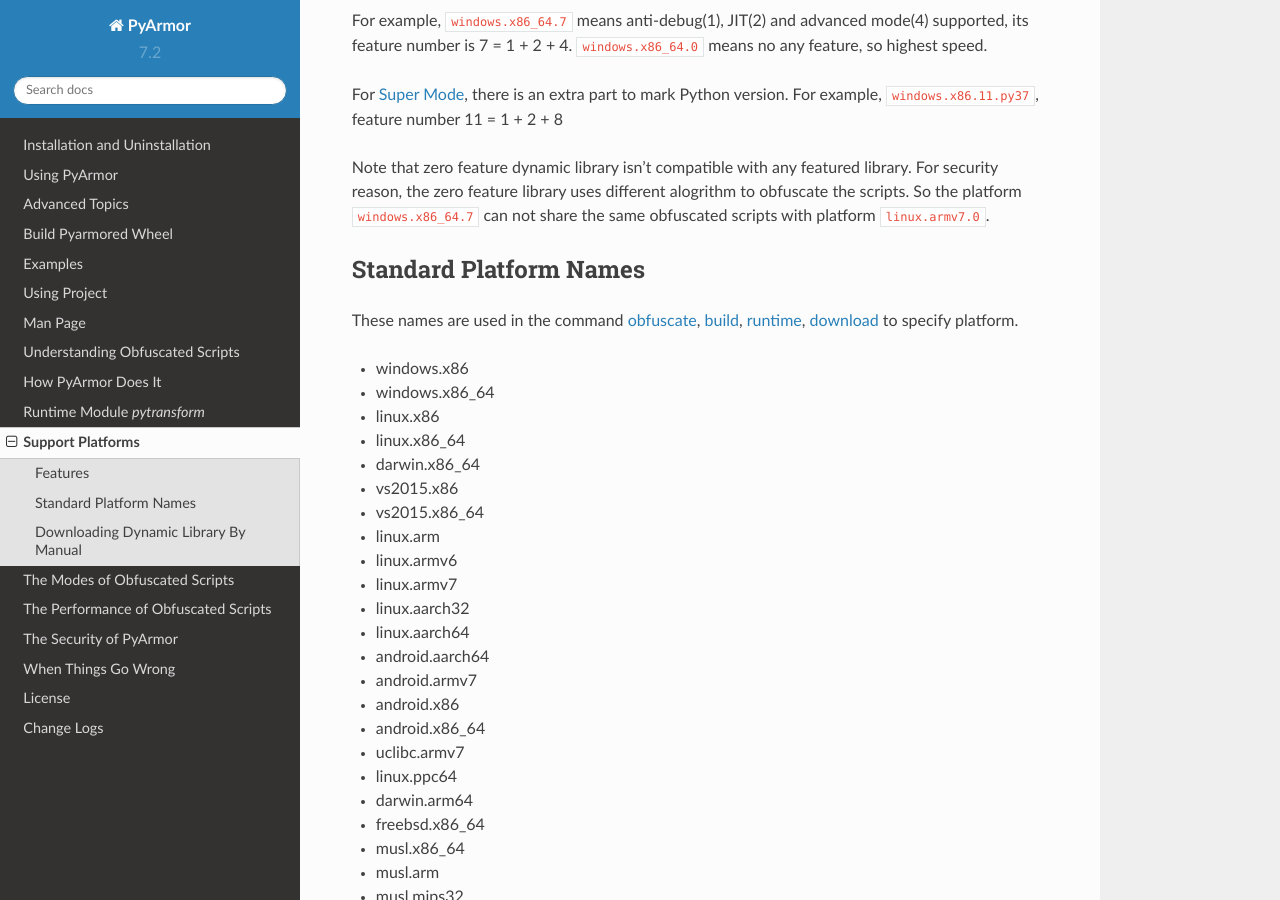
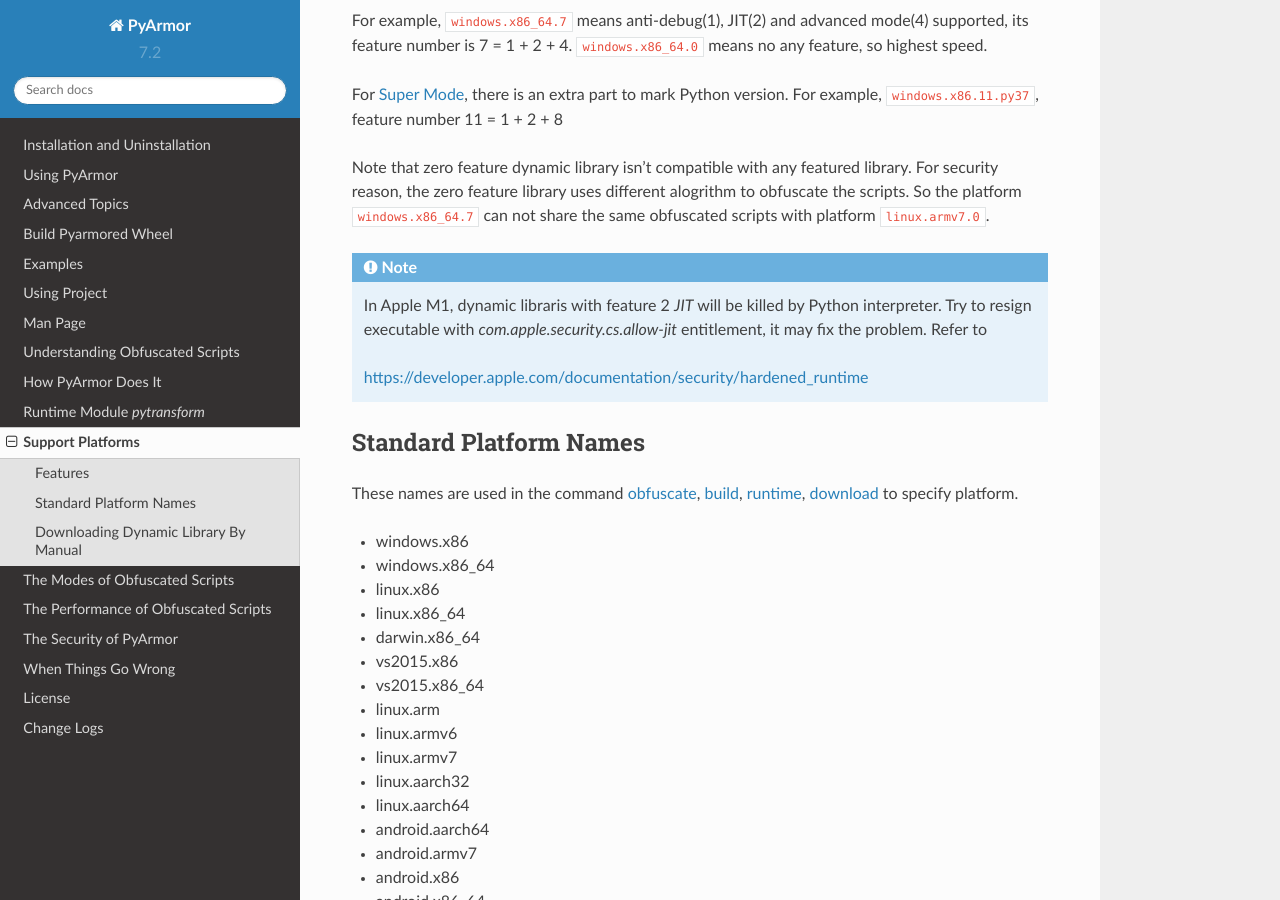
Before and after one commit to dashingsoft/pyarmor, a Sphinx documentation site: the page built from docs/platforms.rst, in a window 1280 px wide and 900 px high, scrolled down 2102 px. Built offline with Sphinx 7.4.7 and the Read the Docs theme 2.0.0, drawn with Linux system fonts in a browser that asks for light colours.

Commit message:
Add note for Apple M1

```diff
--- a/docs/platforms.rst
+++ b/docs/platforms.rst
@@ -143,6 +143,13 @@
 to obfuscate the scripts. So the platform ``windows.x86_64.7`` can not share the
 same obfuscated scripts with platform ``linux.armv7.0``.
 
+.. note::
+
+   In Apple M1, dynamic libraris with feature 2 `JIT` will be killed by Python
+   interpreter. Try to resign executable with `com.apple.security.cs.allow-jit`
+   entitlement, it may fix the problem. Refer to
+
+   https://developer.apple.com/documentation/security/hardened_runtime
 
 .. _standard platform names:
 
```
